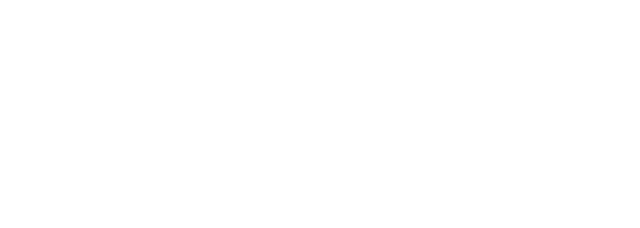
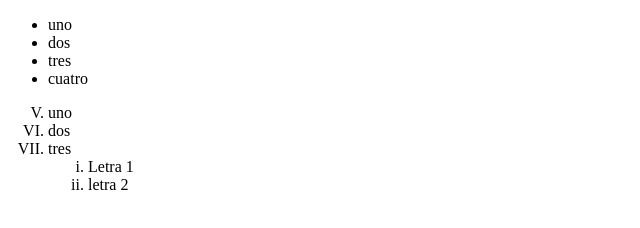
Before and after one commit to Lalodza/html-generation, a plain HTML site: page listas.html in a window 1280 px wide. Shown: the whole page, without its empty margins (0-640 px from the left). Drawn offline with Linux system fonts and the light colour scheme.

Commit message:
se termina tema de imagenes y se hace tema de listas tambien

```diff
--- a/listas.html
+++ b/listas.html
@@ -7,6 +7,23 @@
     <title>Listas</title>
 </head>
 <body>
+    <!-- Listas no ordenadas -->
+    <ul>
+        <li>uno</li>
+        <li>dos</li>
+        <li>tres</li>
+        <li>cuatro</li>
+    </ul>
 
+    <!-- Listas Ordenadas -->
+    <ol start="5" style="list-style-type: upper-roman">
+        <li>uno</li>
+        <li>dos</li>
+        <li>tres</li>
+        <ol style="list-style-type: lower-roman">
+            <li>Letra 1</li>
+            <li>letra 2</li>
+        </ol>
+    </ol>
 </body>
 </html>
```
Also changed, not shown: imagenes.html (+2 -0 lines), ejercicios/ejercicio1.html (added), ejercicios/ejercicio2.html (added), ejercicios/ejercicio3.html (added).
